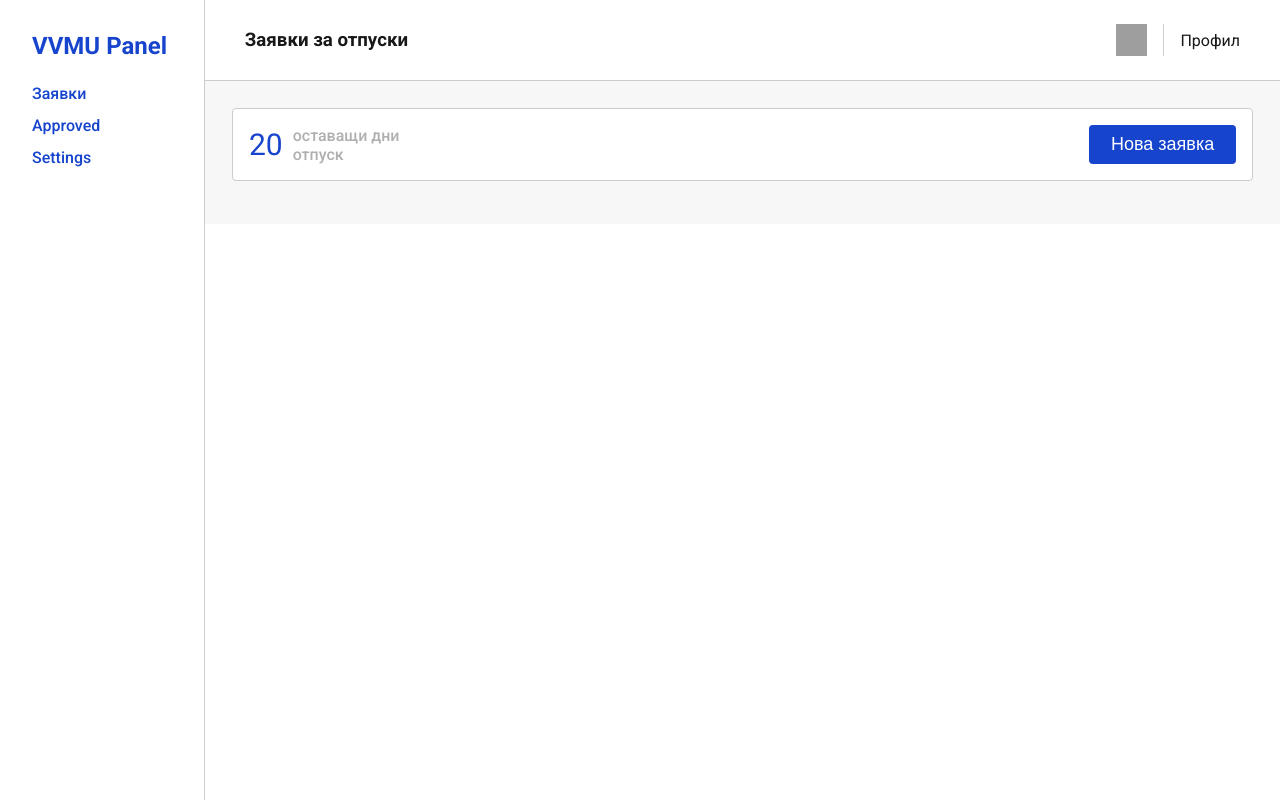
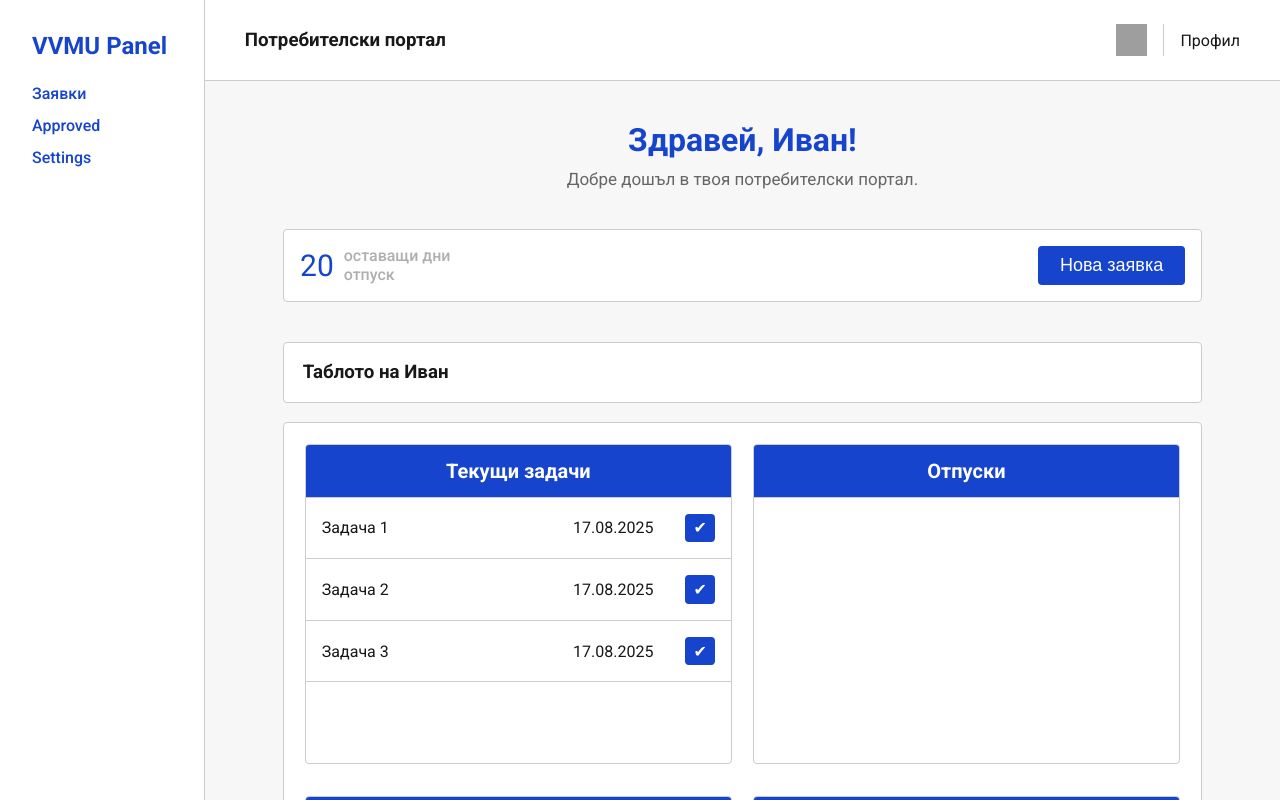
Before and after one commit to KrisKiselkov/nvna-project, a Next.js app: page /client/requestsClient in a window 1280 px wide. Built offline with nearby package versions, Linux system fonts and the light colour scheme; grey boxes are pictures that could not be loaded.

Commit message:
User Dashboard Base Look

```diff
--- a/app/client/requestsClient/page.js
+++ b/app/client/requestsClient/page.js
@@ -1,11 +1,35 @@
+"use client";
+
 import styles from './requestsClient.module.css';
+import { useState } from 'react';
 
 
 export default function RequestsClient () {
+    const tasks = [1, 2, 3]; // example tasks
+    const [taskDone, setTaskDone] = useState(Array(tasks.length).fill(false));
+
+    const toggleTask = (index) => {
+        setTaskDone((prev) =>
+            prev.map((s, i) => (i === index ? !s : s))
+        );
+    };
+
+    const allTasks = () => {
+        return tasks.map((task, index) => (
+            <div className={styles["user-db-divs__tasks-div"]} key={index}>
+                <div key={index} className={styles["tasks-div__task-end-date-div"] + (taskDone[index] ? " " + styles.taskDone : "")}>
+                    <p className={styles["tasks-div__task-p"]}>Задача {task}</p>
+                    <p className={styles["tasks-div__end-date-p"]}>17.08.2025</p>
+                </div>
+                <button onClick={() => toggleTask(index)} className={styles["tasks-div__btn"]}>&#10004;</button>
+            </div>
+        ));
+    }
+
     return (
         <div className={styles["main-requests-client"]}>
             <div className={styles["main-requests-client__mrc-header"]}>
-                <h3 className={styles["mrc-header__h3"]}>Заявки за отпуски</h3>
+                <h3 className={styles["mrc-header__h3"]}>Потребителски портал</h3>
 
                 <div className={styles["mrc-header__header-notif-profile-div"]}>
                     <figure className={styles["header-notif-profile-div__figure"]}>
@@ -19,6 +43,11 @@ export default function RequestsClient () {
             </div>
 
             <div className={styles["main-requests-client__mrc-body"]}>
+                <div className={styles["mrc-body__user-greeting"]}>
+                    <h2 className={styles["user-greeting__h2"]}>Здравей, Иван!</h2>
+                    <p className={styles["user-greeting__p"]}>Добре дошъл в твоя потребителски портал.</p>
+                </div>
+
                 <div className={styles["mrc-body__days-off-new-request"]}>
                     <div className={styles["days-off-new-request__days-off"]}>
                         <p className={styles["days-off__num"]}>20</p>
@@ -29,6 +58,31 @@ export default function RequestsClient () {
                         <button className={styles["new-request__button"]}>Нова заявка</button>
                     </div>
                 </div>
+
+                <div className={styles["mrc-body__user-dashboard"]}>
+                    <h3 className={styles["user-dashboard__h3"]}>Таблото на Иван</h3>
+                    <div className={styles["user-dashboard__user-db-req"]}>
+                        <div className={styles["user-db-req__user-db-divs"]}>
+                            <h4 className={styles["user-db-divs__h4"]}>Текущи задачи</h4>
+
+                            {allTasks()}
+
+
+                        </div>
+
+                        <div className={styles["user-db-req__user-db-divs"]}>
+                            <h4 className={styles["user-db-divs__h4"]}>Отпуски</h4>
+                        </div>
+
+                        <div className={styles["user-db-req__user-db-divs"]}>
+                            <h4 className={styles["user-db-divs__h4"]}>Текущи задачи</h4>
+                        </div>
+
+                        <div className={styles["user-db-req__user-db-divs"]}>
+                            <h4 className={styles["user-db-divs__h4"]}>Текущи задачи</h4>
+                        </div>
+                    </div>
+                </div>
             </div>
         </div>
     );
--- a/app/client/requestsClient/requestsClient.module.css
+++ b/app/client/requestsClient/requestsClient.module.css
@@ -31,16 +31,35 @@
 
 .main-requests-client__mrc-body {
     background-color: #f7f7f7;
-    padding: 1.7em;
+    padding: 2.5em 1.7em;
 }
+
+
+.mrc-body__user-greeting {
+    margin-bottom: 2.5em;
+    text-align: center;
+}
+
+.user-greeting__h2 {
+    font-size: 32px;
+    margin-bottom: 0.3em;
+    color: #1644cc;
+}
+
+.user-greeting__p {
+    color: #666;
+    font-size: 17px;
+}
+
 
 .mrc-body__days-off-new-request {
     background-color: #fff;
-    width: 100%;
+    width: 90%;
+    margin: 0 auto;
     padding: 1em;
     border: 1px solid #ccc;
     border-radius: 4px;
-    margin-bottom: 1em;
+    margin-bottom: 2.5em;
     display: flex;
     justify-content: space-between;
     align-items: center;
@@ -72,3 +91,89 @@
     border-radius: 4px;
     cursor: pointer;
 }
+
+
+.user-dashboard__h3 {
+    background-color: #fff;
+    padding: 1em;
+    border: 1px solid #ccc;
+    border-radius: 4px;
+    width: 90%;
+    margin: 0 auto;
+    margin-bottom: 1em;
+}
+
+.user-dashboard__user-db-req {
+    display: flex;
+    margin: 0 auto;
+    width: 90%;
+    justify-content: space-between;
+    row-gap: 2em;
+    flex-wrap: wrap;
+    background-color: #fff;
+    padding: 1.3em;
+    border: 1px solid #ccc;
+    border-radius: 4px;
+}
+
+.user-db-req__user-db-divs {
+    width: 48.8%;
+    height: 20em;
+    border: 1px solid #ccc;
+    border-radius: 4px;
+    overflow: hidden;
+}
+
+.user-db-divs__h4 {
+    background-color: #1644cc;
+    padding: .7em;
+    border-bottom: 1px solid #ccc;
+    text-align: center;
+    font-size: 20px;
+    margin: 0;
+    color: #fff;
+}
+
+.user-db-divs__tasks-div {
+    display: flex;
+    align-items: center;
+    padding: 1em;
+    border-bottom: 1px solid #ccc;
+}
+
+.tasks-div__task-end-date-div {
+    position: relative;
+    width: 100%;
+    display: flex;
+    justify-content: space-between;
+    margin-right: 2em;
+}
+
+.tasks-div__task-end-date-div::before {
+    display: none;
+    content: '';
+    width: 100%;
+    height: 2px;
+    background-color: #1644cc;
+    position: absolute;
+    left: 0;
+    top: 50%;
+}
+
+.tasks-div__task-end-date-div.taskDone::before {
+    display: block;
+}
+
+.tasks-div__btn {
+    font-size: 16px;
+    color: #fff;
+    background-color: #1644cc;
+    border: none;
+    cursor: pointer;
+    border-radius: 4px;
+    padding: .3em .5em;
+}
+
+.tasks-div__btn:hover {
+    background-color: #1644cc9a;
+}
```
